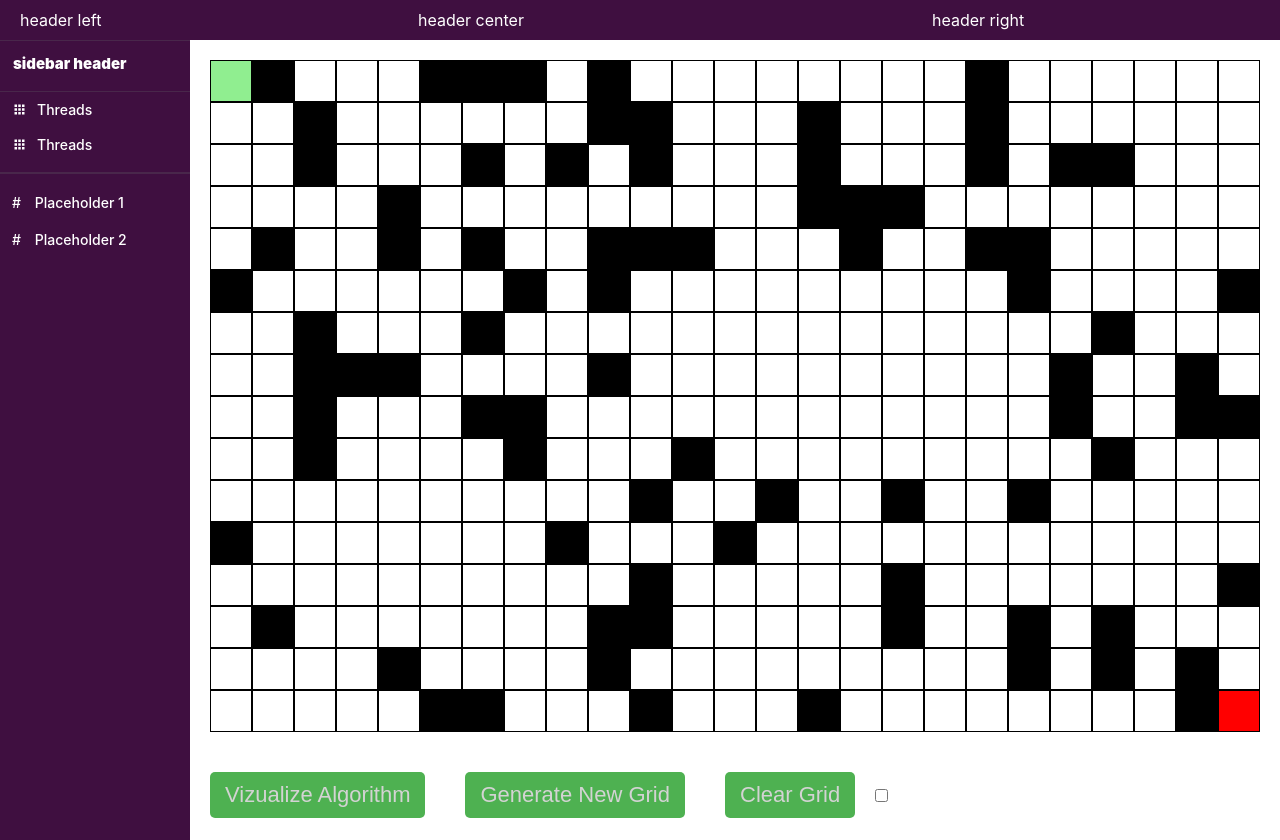
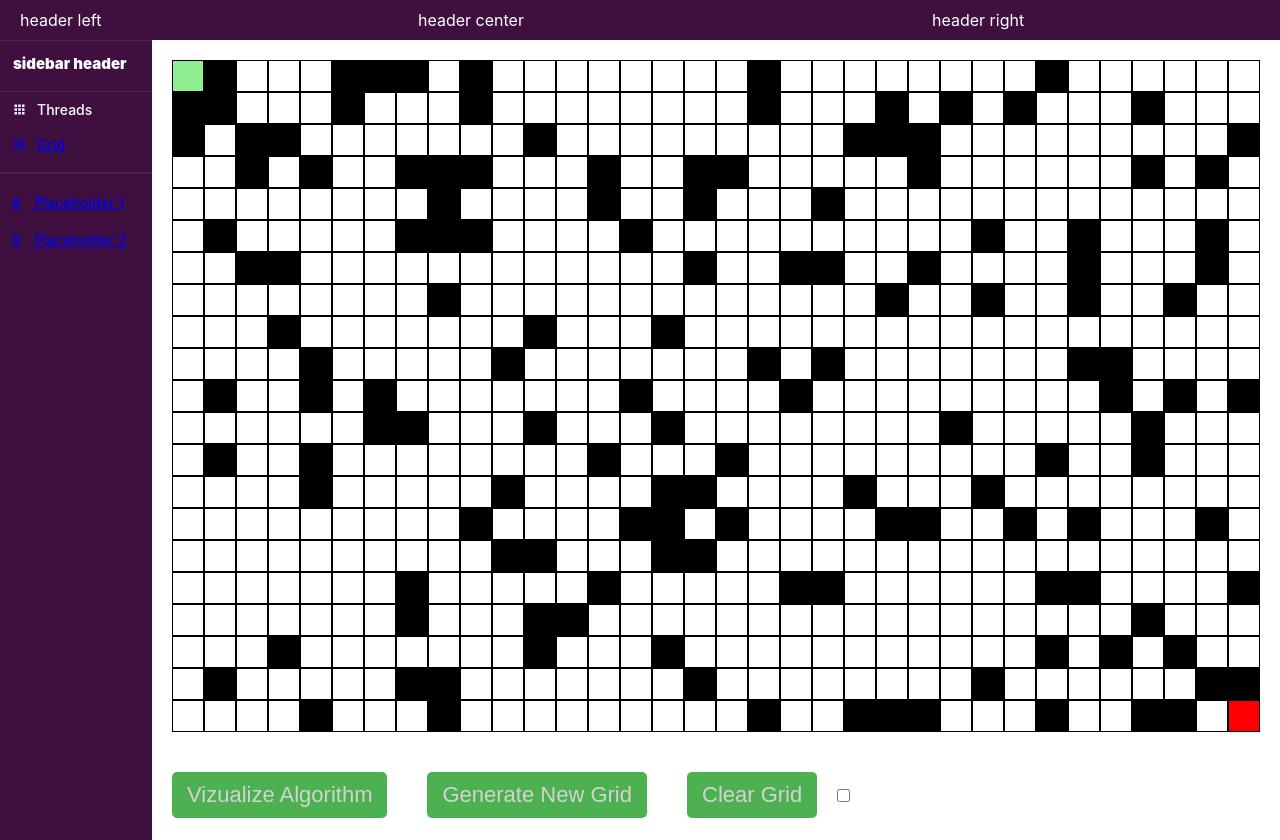
Before and after one commit to DjurreAikema/React_Algorithm-visualization, a React (Create React App) app: page /grid in a window 1280 px wide. Built offline with nearby package versions, Linux system fonts and the light colour scheme.

Commit message:
Minor css changes

```diff
--- a/src/App.js
+++ b/src/App.js
@@ -4,6 +4,8 @@ import Header from "./components/Header";
 import Sidebar from "./components/Sidebar";
 import Grid from "./components/Grid";
 import {BrowserRouter as Router, Switch, Route} from 'react-router-dom'
+import test1 from './pages/test1'
+import test2 from './pages/test2'
 
 function App() {
   return (
@@ -12,7 +14,12 @@ function App() {
         <Header />
         <div className="app__body">
           <Sidebar />
-          <Grid />
+          {/* <Grid /> */}
+          <Switch>
+            <Route path="/grid" component={Grid} />
+            <Route path="/test1" component={test1} />
+            <Route path="/test2" component={test2} />
+          </Switch>
         </div>
       </div>
     </Router>
--- a/src/components/Grid.css
+++ b/src/components/Grid.css
@@ -4,6 +4,8 @@
 
   display: flex;
   flex-direction: column;
+
+  max-width: 90%;
 }
 
 .main__body {
--- a/src/components/Grid.js
+++ b/src/components/Grid.js
@@ -8,8 +8,8 @@ export default function Grid() {
     const mainBodysize = useWindowSize();
 
     //Set the default values for grid generation
-    const rows = (isNaN(Math.floor(mainBodysize.height/40))) ? 10 : Math.floor(mainBodysize.height/40)
-    const cols = (isNaN(Math.floor(mainBodysize.width/40))) ? 10 : Math.floor(mainBodysize.width/40)
+    const rows = (isNaN(Math.floor(mainBodysize.height/30))) ? 10 : Math.floor(mainBodysize.height/30)
+    const cols = (isNaN(Math.floor(mainBodysize.width/30))) ? 10 : Math.floor(mainBodysize.width/30)
 
     const NODE_START_ROW = 0
     const NODE_START_COL = 0
--- a/src/components/Node.css
+++ b/src/components/Node.css
@@ -1,6 +1,6 @@
 .node {
-  width: 40px;
-  height: 40px;
+  width: 30px;
+  height: 30px;
   border: 1px solid black;
 }
 
--- a/src/components/Sidebar.js
+++ b/src/components/Sidebar.js
@@ -2,6 +2,7 @@ import React from 'react';
 import './Sidebar.css';
 import Sidebaroption from './SidebarOption';
 import AppsIcon from "@material-ui/icons/Apps";
+import {Link} from 'react-router-dom'
 
 function Sidebar() {
     return (
@@ -12,10 +13,16 @@ function Sidebar() {
                 </div>
             </div>
             <Sidebaroption Icon={AppsIcon} Title="Threads" />
-            <Sidebaroption Icon={AppsIcon} Title="Threads" />
+            <Link to="/grid">
+                <Sidebaroption Icon={AppsIcon} Title="Grid" />
+            </Link>
             <hr />
-            <Sidebaroption Title="Placeholder 1" />
-            <Sidebaroption Title="Placeholder 2" />
+            <Link to="/test1">
+                <Sidebaroption Title="Placeholder 1" />
+            </Link>
+            <Link to="/test2">
+                <Sidebaroption Title="Placeholder 2" />
+            </Link>
         </div>
     )
 }
--- /dev/null
+++ b/src/pages/test1.js
@@ -0,0 +1,9 @@
+import React from 'react'
+
+export default function test1() {
+    return (
+        <div>
+            test1
+        </div>
+    )
+}
--- /dev/null
+++ b/src/pages/test2.js
@@ -0,0 +1,9 @@
+import React from 'react'
+
+export default function test2() {
+    return (
+        <div>
+            test2
+        </div>
+    )
+}
```
